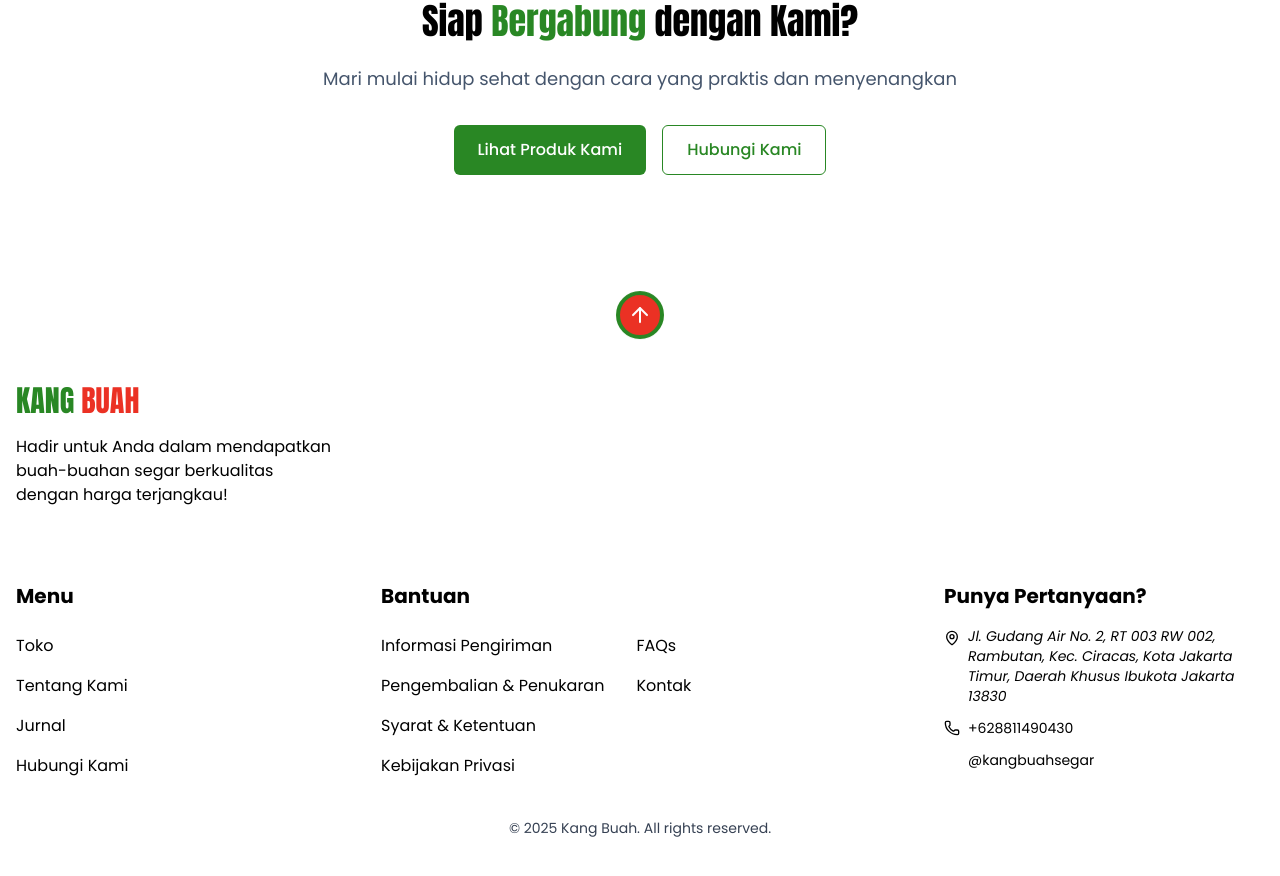
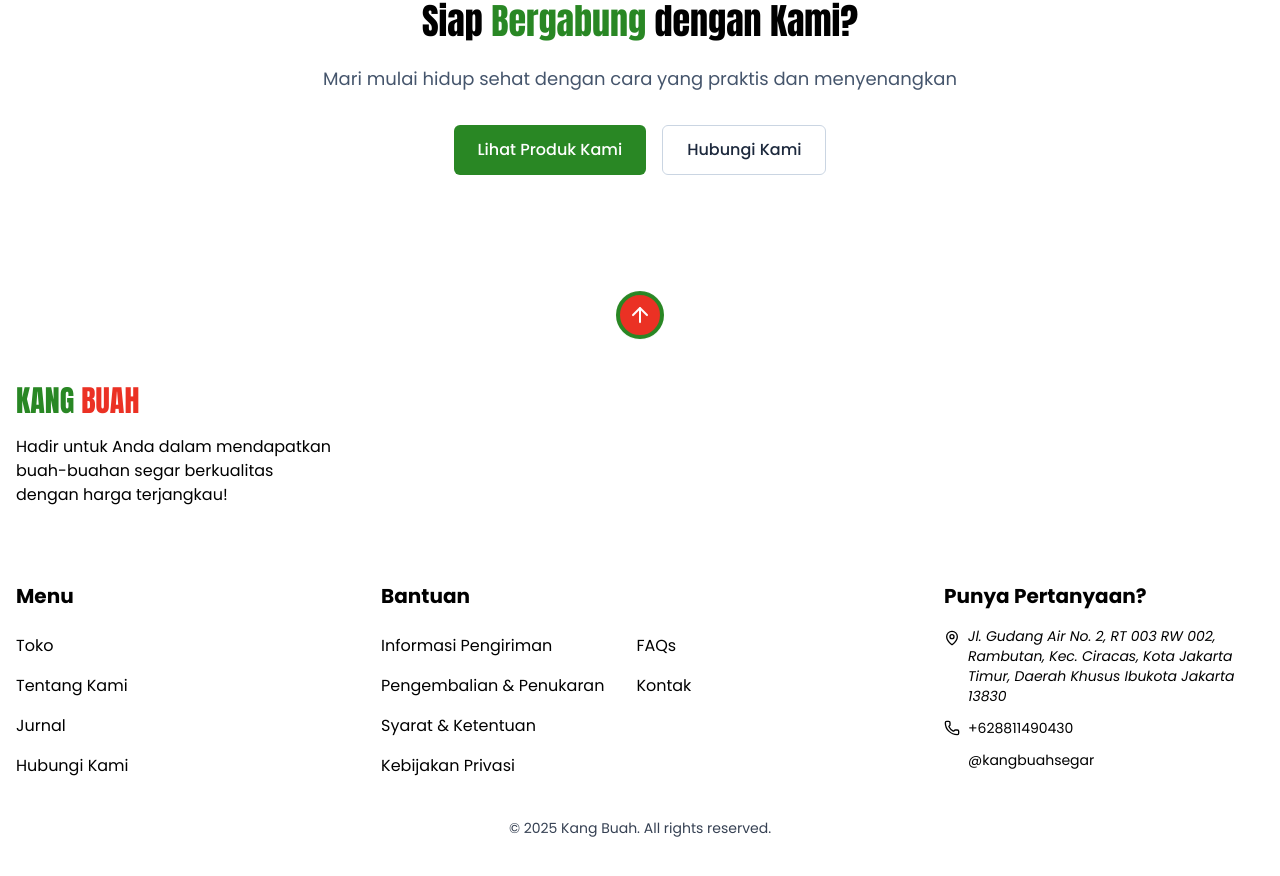
Before and after one commit to Kang-Buah/Kang-Buah-FE, a SvelteKit app: page /tentang-kami in a window 1280 px wide. Shown: the part 1516-2392 px from the top of the page. Built offline with nearby package versions, Linux system fonts and the light colour scheme; some icons are missing.

Commit message:
style: change the style and hover effect of CTA buttons in Tentang Kami (About Us) page

```diff
--- a/src/routes/tentang-kami/+page.svelte
+++ b/src/routes/tentang-kami/+page.svelte
@@ -222,7 +222,7 @@
 			</button>
 			<button
 				onclick={() => goto('/kontak')}
-				class="w-full rounded-md border border-primary px-6 py-3 font-medium text-primary hover:bg-primary hover:text-white sm:w-fit"
+				class="w-full rounded-md border border-slate-300 px-6 py-3 font-medium text-slate-800 hover:border-primary hover:text-primary sm:w-fit"
 			>
 				Hubungi Kami
 			</button>
```
